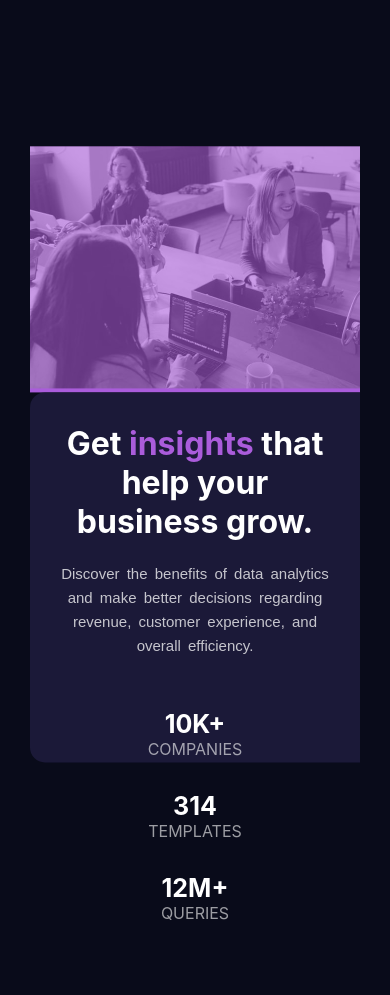
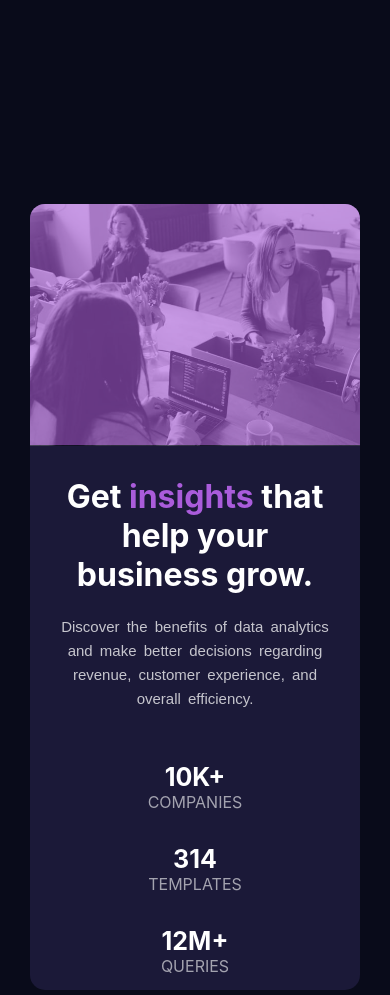
Before and after one commit to Abhishek-Sahu532/Stats_preview_card_component_Frontend_Mentor, a plain HTML site: page index.html in a window 390 px wide. Before the commit the page ends 939 px from the top, so only its background shows below. Drawn offline with Linux system fonts and the light colour scheme.

Commit message:
Project completed & README updated

```diff
--- a/style.css
+++ b/style.css
@@ -84,15 +84,19 @@ body {
   .mobile-image {
     display: revert;
     background-color: hsl(277, 64%, 61%);
-    margin-top: 65px;
+    /* margin-top: 65px; */
+    border-top-left-radius: 15px;
+    border-top-right-radius: 15px;
   }
 
   .mobile-image img {
     max-width: 100%;
-    height: auto;
+    /* height: auto; */
     position: block;
-    object-fit: contain;
+    /* object-fit: contain; */
     opacity: 0.4;
+    border-top-left-radius: 15px;
+    border-top-right-radius: 15px;
   }
 
   .image-section {
@@ -103,12 +107,19 @@ body {
     display: flex;
     flex-direction: column;
     text-align: center;
+    margin-top: 200px;
   }
 
   .component .text-content {
     width: 280px;
-    height: 350px;
+    height: 525px;
     padding: 10px 25px;
+    margin-bottom: 50px;
+    margin-top: -5px;
+    border-bottom-left-radius: 15px;
+    border-bottom-right-radius: 15px;
+    border-top-left-radius: 0;
+    border-top-right-radius: 0  ;
   }
   .about {
     display: flex;
```
Also changed, not shown: index.html (+4 -2 lines), image-1.png (added), image.png (added), solutions/desktop-solution.png (added), solutions/mobile-solution.png (added), 2 other files.
